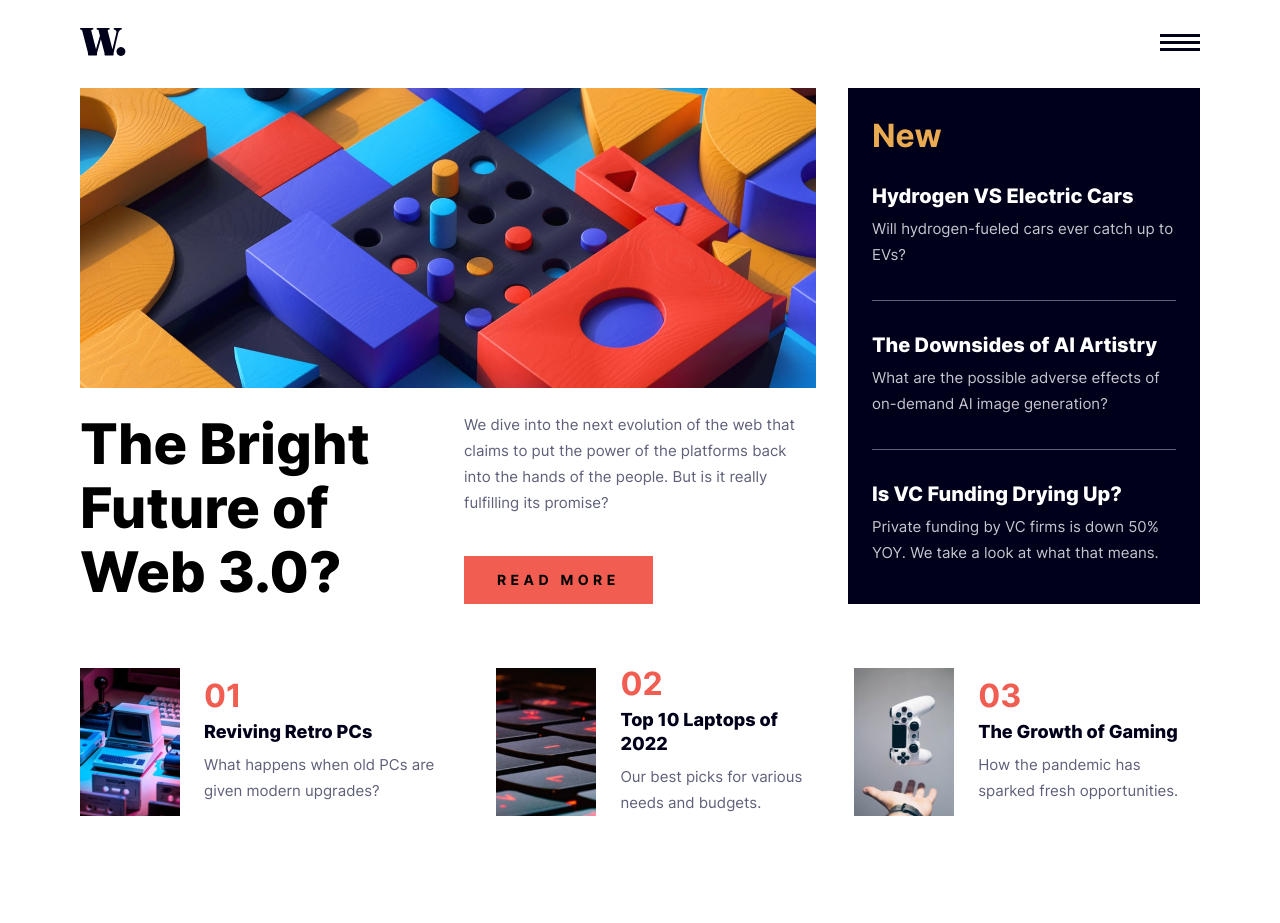
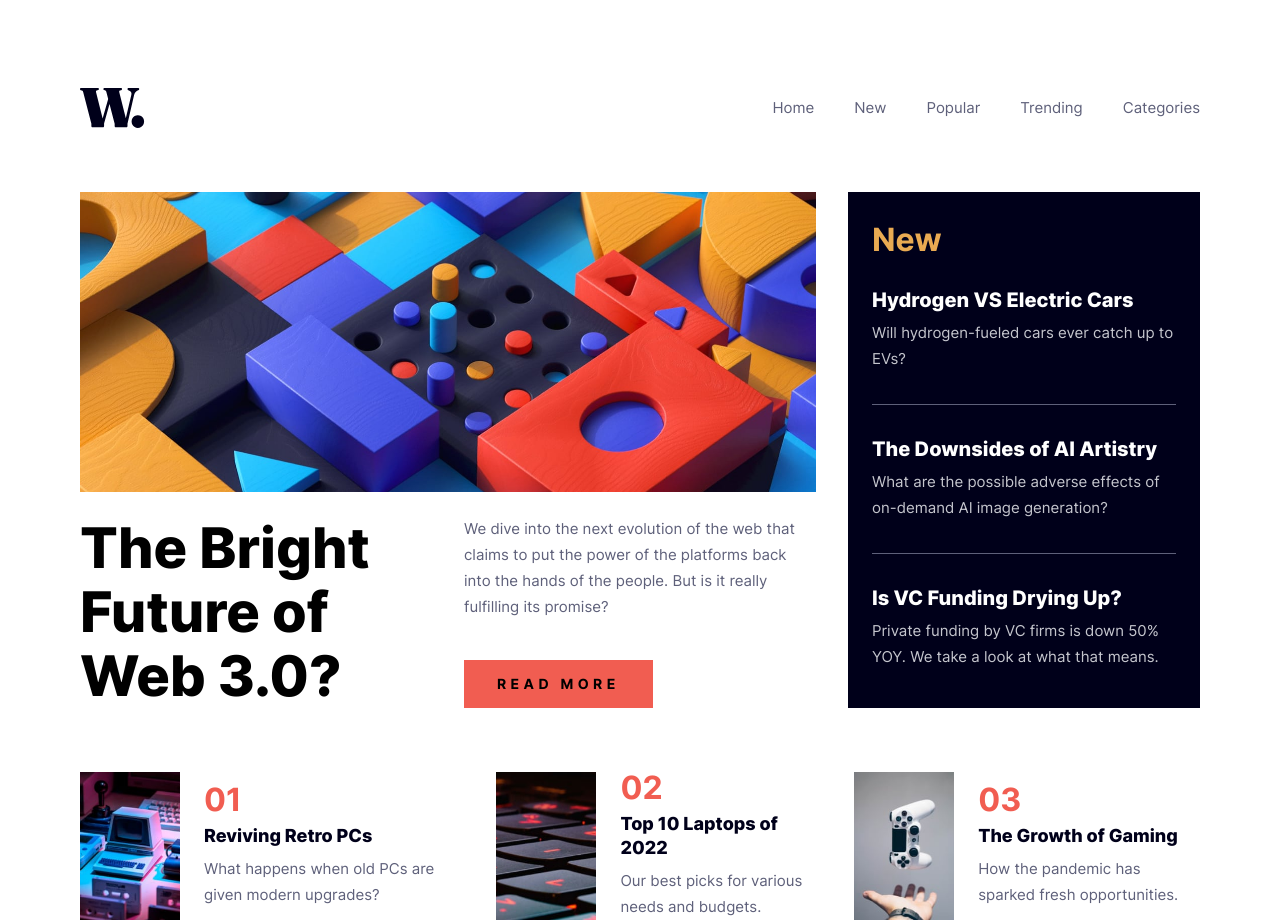
Before and after one commit to cjoak1028/news-homepage, a website: page index.html in a window 1280 px wide. Before the commit the page ends 896 px from the top, so only its background shows below. Drawn offline with Linux system fonts and the light colour scheme.

Commit message:
Implement desktop header

```diff
--- a/index.html
+++ b/index.html
@@ -27,20 +27,26 @@
     </style> -->
   </head>
   <body
-    class="font-inter px-4 md:px-20 pt-7 pb-20 flex flex-col items-center *:max-w-280"
+    class="font-inter px-4 md:px-20 pt-7 lg:pt-22 pb-20 flex flex-col items-center *:max-w-280"
   >
-    <header class="flex justify-between w-full mb-8">
-      <img src="./assets/images/logo.svg" alt="Company logo" class="h-7" />
-      <button><img src="./assets/images/icon-menu.svg" /></button>
-      <!-- <nav>
-        <ul class="flex">
+    <header class="flex justify-between items-center w-full mb-8 lg:mb-16">
+      <img
+        src="./assets/images/logo.svg"
+        alt="Company logo"
+        class="h-7 lg:h-10"
+      />
+      <button class="lg:hidden">
+        <img src="./assets/images/icon-menu.svg" />
+      </button>
+      <nav class="hidden lg:block">
+        <ul class="flex gap-10 text-navy-600 text-[0.9375rem]/6.5">
           <li><a>Home</a></li>
           <li><a>New</a></li>
           <li><a>Popular</a></li>
           <li><a>Trending</a></li>
           <li><a>Categories</a></li>
         </ul>
-      </nav> -->
+      </nav>
     </header>
     <main class="grid grid-cols-3 gap-y-16 gap-x-8">
       <article class="col-span-full lg:col-span-2">
```
Also changed, not shown: output.css.
